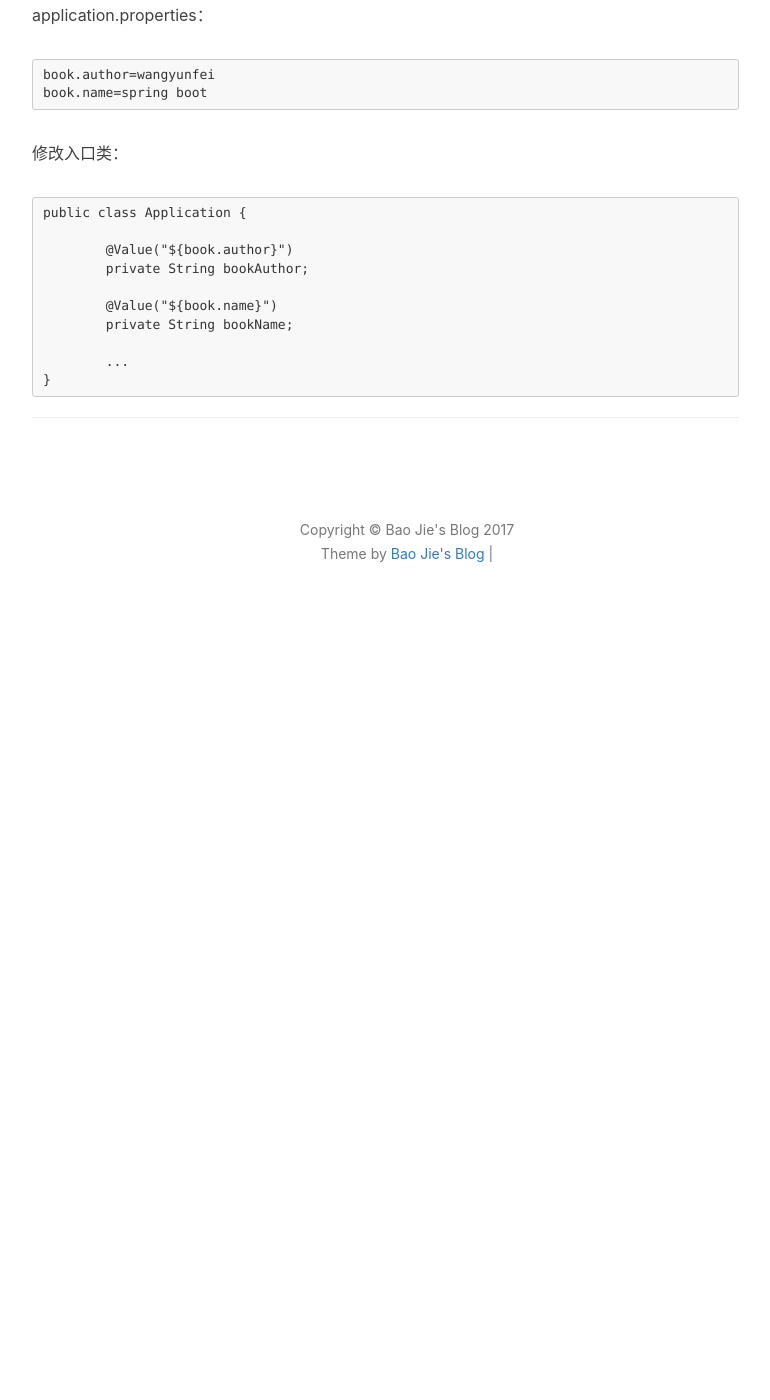
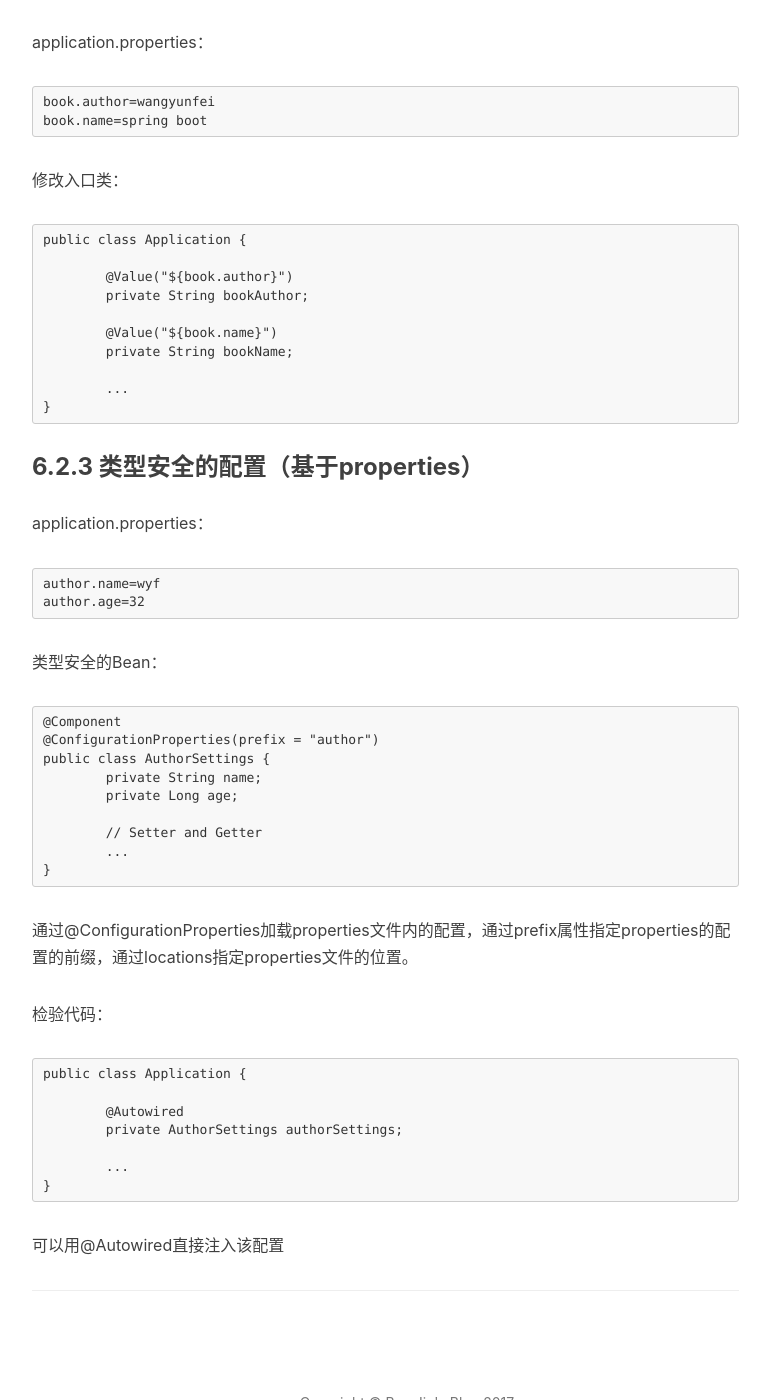
Before and after one commit to jiebaojie/jiebaojie.github.io, a Jekyll site: the page built from notes/architect/springBoot.md, in a window 1280 px wide and 1400 px high, scrolled down 6998 px. Shown: the whole window, without its empty margins (233-1003 px from the left). Built offline with Jekyll 4.4.1, drawn with Linux system fonts in a browser that asks for light colours; nearby versions of some CDN libraries; comment, search, counter and statistics services are not loaded; before the commit the page ends 7628 px from its top, so only the background shows below that; some of the changed text lies outside the part shown.

Commit message:
by baojie

```diff
--- a/notes/architect/springBoot.md
+++ b/notes/architect/springBoot.md
@@ -199,3 +199,36 @@ application.properties：
 
 		...
 	}
+
+### 6.2.3 类型安全的配置（基于properties）
+
+application.properties：
+
+	author.name=wyf
+	author.age=32
+
+类型安全的Bean：
+
+	@Component
+	@ConfigurationProperties(prefix = "author")
+	public class AuthorSettings {
+		private String name;
+		private Long age;
+
+		// Setter and Getter
+		...
+	}
+
+通过@ConfigurationProperties加载properties文件内的配置，通过prefix属性指定properties的配置的前缀，通过locations指定properties文件的位置。
+
+检验代码：
+
+	public class Application {
+
+		@Autowired
+		private AuthorSettings authorSettings;
+
+		...
+	}
+
+可以用@Autowired直接注入该配置
```
